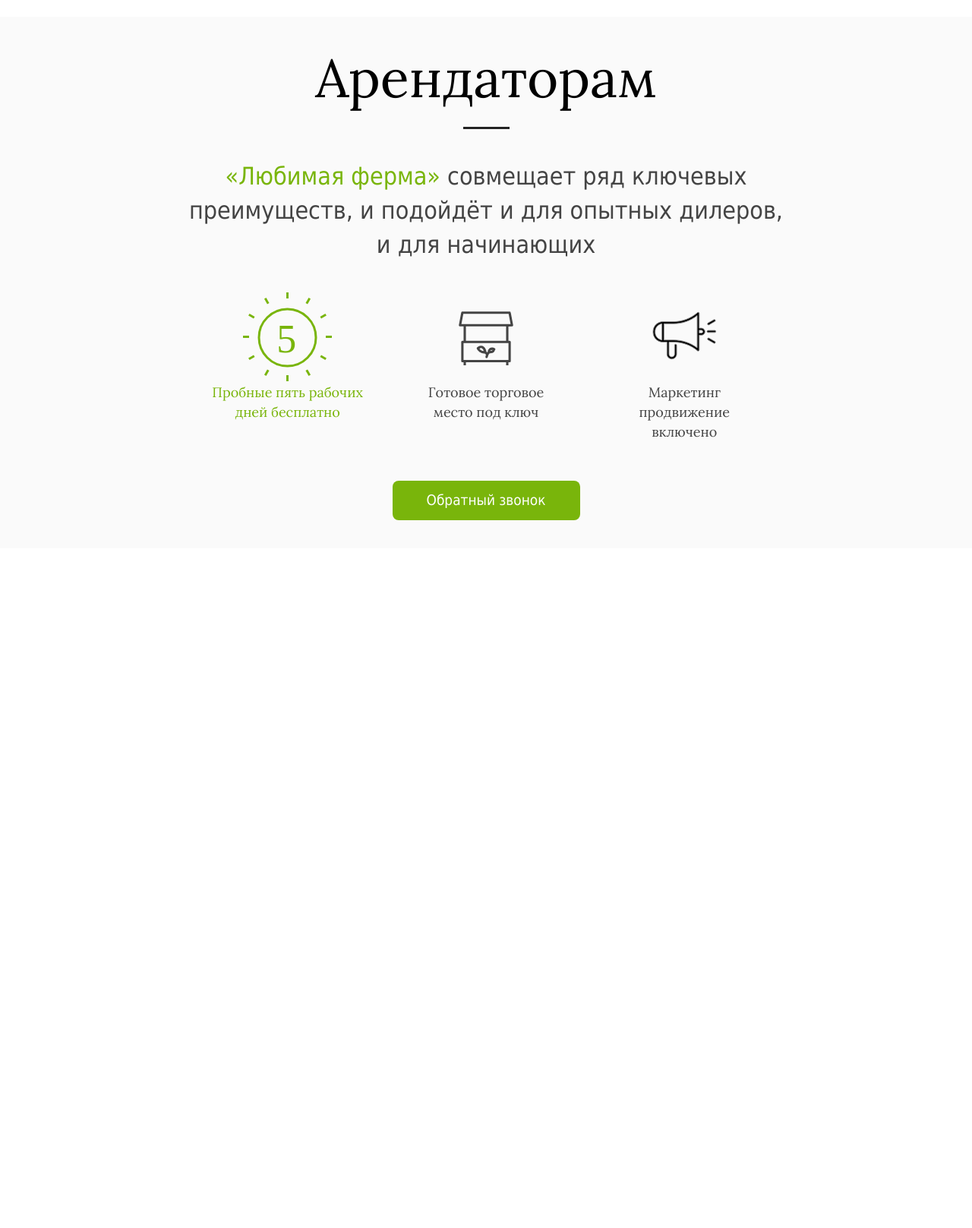
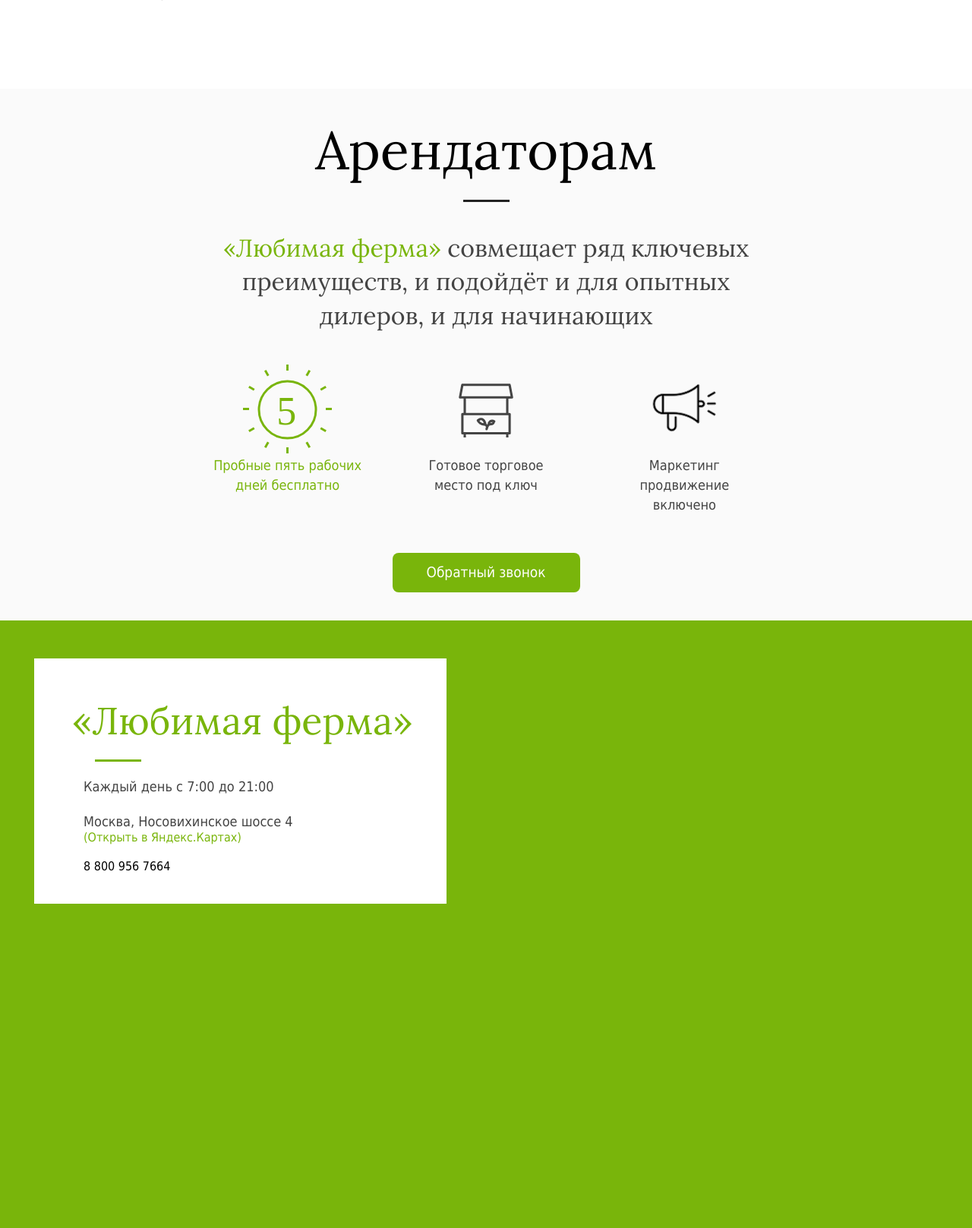
Before and after one commit to cherrybeard/lyubimaya_ferma, a PHP site: page / in a window 1280 px wide. Shown: the part 4292-5909 px from the top of the page at 76% size. Before the commit the page ends 4977 px from the top, so only its background shows below. Run offline with PHP 8.4, Linux system fonts and the light colour scheme.

Commit message:
some fix
fonts fix
padding’s
footer

```diff
--- a/index.html
+++ b/index.html
@@ -16,16 +16,14 @@
     <div class="mission">
       <div class="about">
         <h2>Наша миссия</h2>
-        <p> <span>«Любимая ферма» </span>создана для ценителей вкусной и здоровой еды. Для тех, кто стремится получать лучшее и поддерживает фермеров и производителей натуральных продуктов</p>
+        <p> <span>«Любимая ферма» </span>создана для ценителей вкусной и здоровой еды. <span class="cont">Для тех, кто стремится получать лучшее и поддерживает фермеров и производителей натуральных продуктов</span></p>
       </div>
       <div class="feature">
         <div class="right">
           <h3>Больше, чем рынок</h3>
           <p>«Любимая ферма» — это не только место для покупок, у нас вы сможете увидеть и попробовать всё разнообразие русской, вьетнамской, среднеазиатской кухонь и других мировых кулинарных направлений, которые широко представлены на нашем фуд-корте. </p>
         </div>
-        <div class="attention-block">
-          <p><span>«Любимая ферма»</span> — это новый формат локального торгового пространства.</p>
-        </div>
+        <div class="attention-block"><span>«Любимая ферма»</span> — это новый формат локального торгового пространства.</div>
       </div>
       <div class="company">
         <div class="left">
@@ -85,6 +83,16 @@
       </div>
       <button class="call-back">Обратный звонок</button>
     </div>
+    <footer class="footer">
+      <div class="contacts">
+        <h2>«Любимая ферма»</h2>
+        <p>
+
+          Каждый день с 7:00 до 21:00
+        </p>
+        <p>Москва, Носовихинское шоссе 4 </p><a href="#" class="map-link">(Открыть в Яндекс.Картах)</a><a href:"tel:8 800 956 7664>8 800 956 7664</a>
+      </div>
+    </footer>
     <script src="https://ajax.googleapis.com/ajax/libs/jquery/1.12.4/jquery.min.js"></script>
     <script src="script/renameMe.js"></script>
   </body>
--- a/pug/index.jade
+++ b/pug/index.jade
@@ -13,6 +13,7 @@ html(lang='en')
 		include expertise
 		include count
 		include tenants
+		include footer
 
 		script(src="https://ajax.googleapis.com/ajax/libs/jquery/1.12.4/jquery.min.js")
 		script(src="script/renameMe.js")
--- a/scss/basic-style.scss
+++ b/scss/basic-style.scss
@@ -2,10 +2,12 @@ $min-height: 700px;
 $green: #79b50b;
 $width: 850px;
 $mobile-padding: 20px;
+$second: Lora;
 
 h1, h2 {
 	font-size: 4.375em;
 	font-weight: normal;
+	font-family: Lora;
 }
 p {
 	font-size: 1.25em;
--- a/scss/expertise/_media-expertise.scss
+++ b/scss/expertise/_media-expertise.scss
@@ -7,10 +7,10 @@
 @include mq("desktop", max) {
 	.expertise {
 		padding: 20px $mobile-padding 40px $mobile-padding;
-		height: 680px;
+		height: 530px;
 		font-size: 14px;
 		flex-direction: row;
-		background:#fafafa url('../img/experts.jpg') center bottom/100% 218px no-repeat;
+		background:#fafafa url('../img/experts.jpg') center bottom/320px 218px no-repeat;
 		.right { align-self: flex-start;}
 
 	}
--- a/scss/expertise/expertise.scss
+++ b/scss/expertise/expertise.scss
@@ -18,8 +18,6 @@
 	}
 	p {
 		padding-top: 30px;
-		font-family: Tahoma, sans-serif;
-		font-size: 1.25em;
 		line-height: 1.4;
 		color: #444444;
 	}
--- /dev/null
+++ b/scss/footer/_media-footer.scss
@@ -0,0 +1,23 @@
+@include mq("tablet-wide", max) {
+	.footer {
+		height: 800px;
+
+		// padding-left: $mobile-padding;
+
+
+		.contacts {
+			position: relative;
+			left: auto;
+			top: auto;
+			width: 100%;
+			height: 300px;
+			box-sizing: border-box;
+			padding-left: $mobile-padding;
+		}
+		h2 {
+			font-size: 1.875em;
+			&:after { left: 0;}
+		}
+		a, p, .map-link { padding-left: 0;}
+	}
+}
--- a/scss/footer/footer.scss
+++ b/scss/footer/footer.scss
@@ -0,0 +1,39 @@
+.footer {
+	height: 100vh;
+	position: relative;
+	background-color: $green;
+	.contacts {
+		position: absolute;
+		left: 45px;
+		top: 50px;
+		background-color: #fff;
+		width: 543px;
+		height: 323px;
+		box-sizing: border-box;
+		padding-left: 50px;
+		padding-top: 50px;}
+	h2 {
+		font-family: Lora;
+		font-size: 3.125em;
+		line-height: 1.32;
+		text-align: left;
+		color: $green;
+		@extend %underline;
+		&:after { background-color: $green; left: 30px;}
+	}
+	p {
+		padding-left: 15px;
+		font-size: 1.125em;
+		text-align: left;
+		color: #444444;
+		padding-top: 20px;}
+	.map-link {
+		padding-left: 15px;
+		padding-top: 0;
+		color: $green;}
+	a {
+		text-decoration: none;
+		display: block;
+		padding-top: 20px;
+		padding-left: 15px;}
+}
--- a/scss/header/header.scss
+++ b/scss/header/header.scss
@@ -22,12 +22,12 @@
 		margin: 0 auto;
 		padding-top: 50px;
 		text-align: center;
+		font-family: $second;
 		color: #fff;
 		width: 50vw;}
 	p {
 		box-sizing: content-box;
 		padding-top: 30px;
-		font-family: Tahoma;
 		font-size: 1.375em;
 		text-align: center;
 		color: #ddd;}
--- a/scss/main.scss
+++ b/scss/main.scss
@@ -8,7 +8,7 @@ p, h1, h2, h3, span {
 html {
 	font-size: 16px;
 	line-height: 1.14;
-	font-family: Lora;
+	font-family: Tahoma, sans-serif;
 }
 
 
@@ -21,10 +21,11 @@ html {
 
 
 @import "header/header", "header/_media-header";
-@import "footer/footer";
+
 @import "mission/mission", "mission/_media-mission";
 @import "production/production","production/_media-production";
 @import "our-live/our-live", "our-live/_media-our-live";
 @import "expertise/expertise", "expertise/_media-expertise";
 @import "count/count", "count/_media-count";
 @import "tenants/tenants", "tenants/_media-tenants";
+@import "footer/footer", "footer/_media-footer";
--- a/scss/mission/_media-mission.scss
+++ b/scss/mission/_media-mission.scss
@@ -8,9 +8,11 @@
 			h2:after { left: 0;}
 			padding-bottom: 50px;
 			p {
+				font-size: 1.25em;
 				padding-top: 20px;
 				width: 100%;
 				text-align: left;}
+			.cont { display: inline-block; padding-top: 20px;}
 		}
 		.feature {
 			width: 100%;
@@ -25,16 +27,17 @@
 			.attention-block {
 				width: 100%;
 				border: none;
-				height: 150px;
-				padding: 0;
+				height: auto;
 				bottom: auto;
 				left: auto;
 				position: relative;
 				margin-bottom: 0;
+				font-size: 1.25em;
+				padding: 20px 0;
 				&:before {
 					content: "";
 					position: absolute;
-					top: 10px;
+					top: 0px;
 					left: 0;
 					width: 61px;
 					height: 3px;
--- a/scss/mission/about.scss
+++ b/scss/mission/about.scss
@@ -12,8 +12,12 @@
 	p {
 		padding-top: 30px;
 		text-align: center;
+		font-family: $second;
+		font-size: 2em;
 		width: $width;
+		color: #444;
 		span { color: $green;}
 	}
+	.cont {color: #444;}
 
 }
--- a/scss/tenants/tenants.scss
+++ b/scss/tenants/tenants.scss
@@ -14,6 +14,7 @@
 		text-align: center;
 		color: #444444;
 		width: 784px;
+		font-family: $second;
 		span { color: $green;}
 	}
 	.features {
```
Also changed, not shown: pug/footer.jade (added, +11 -0 lines), pug/mission.jade (+6 -5 lines), scss/mission/feature.scss (+5 -8 lines), css/main.css.
